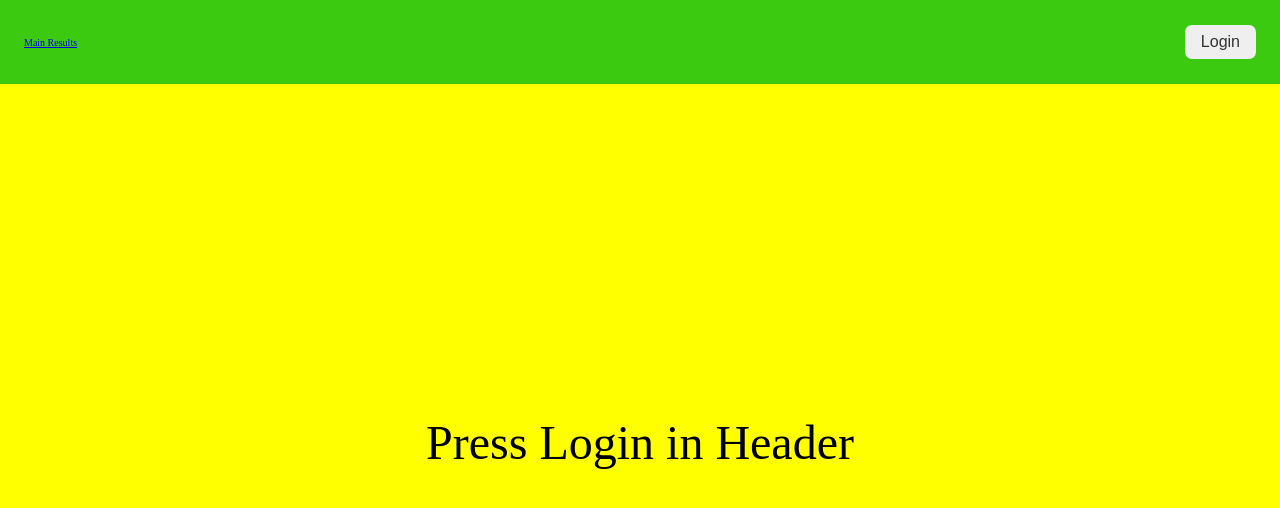
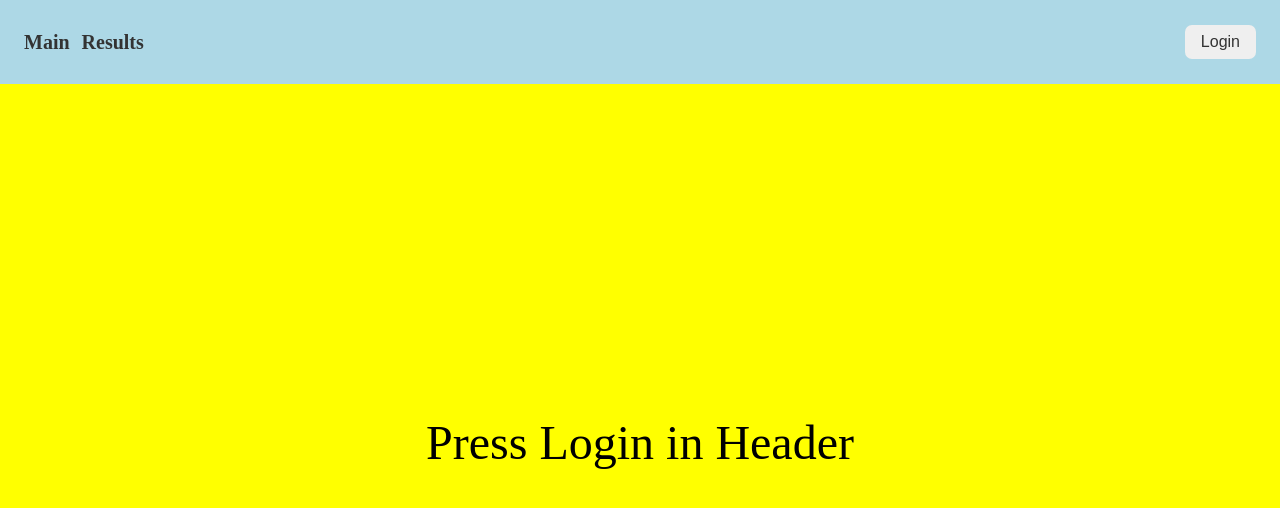
Before and after one commit to RinalinDS/sportsleagueapp, a React (Create React App) app: page / in a window 1280 px wide. Shown: the top 508 px of the page. Built offline with nearby package versions, Linux system fonts and the light colour scheme.

Commit message:
feature: navbar

```diff
--- a/src/components/Header/Header.module.scss
+++ b/src/components/Header/Header.module.scss
@@ -6,10 +6,26 @@
 
 .header {
     min-height: 8.4rem;
-    background-color: $secondaryBgColor;
+    background-color: lightblue;
     @include flex(space-between, center, 0);
+    padding: 1.2rem 2.4rem;
 
-    padding: 1.2rem 2.4rem;
+    .nav {
+        .navList{
+            @include flex(center, center, row);
+            list-style: none;
+            font-size: 2rem;
+            font-weight: 550;
+            gap: 1.2rem;
+            & a:link, a:visited {
+                text-decoration: none;
+                color: $primaryFontColor;
+            }
+            & a:hover, a:active {
+               color: blue;
+            }
+        }
+    }
 
     .button {
         @extend %buttonShared;
--- a/src/components/Header/Header.tsx
+++ b/src/components/Header/Header.tsx
@@ -11,21 +11,30 @@ export const Header: FC = () => {
     const isLoggedIn = useAppSelector<boolean>(state => state.auth.isLoggedIn)
     const dispatch = useAppDispatch()
     const onClickHandler = () => {
-      dispatch(setIsLoggedIn(!isLoggedIn))
+        if (isLoggedIn) localStorage.removeItem('isLoggedIn')
+        else localStorage.setItem('isLoggedIn', 'true')
+        dispatch(setIsLoggedIn(!isLoggedIn))
     }
 
+    const buttonText = isLoggedIn ? 'Logout' : 'Login'
+    // TODO Map Links
     return (
         <header className={styles.header}>
-            <nav>
-                <Link to={Path.Main} > Main </Link>
-                <Link to={Path.Results}> Results </Link>
-
+            <nav className={styles.nav}>
+                <ul className={styles.navList}>
+                    <li>
+                        <Link to={Path.Main} > Main </Link>
+                    </li>
+                    <li>
+                        <Link to={Path.Results}> Results </Link>
+                    </li>
+                </ul>
             </nav>
             <button
                 className={styles.button}
                 onClick={onClickHandler}
             >
-                {isLoggedIn ? 'Logout' : 'Login'}
+                {buttonText}
             </button>
         </header>
     )
```
